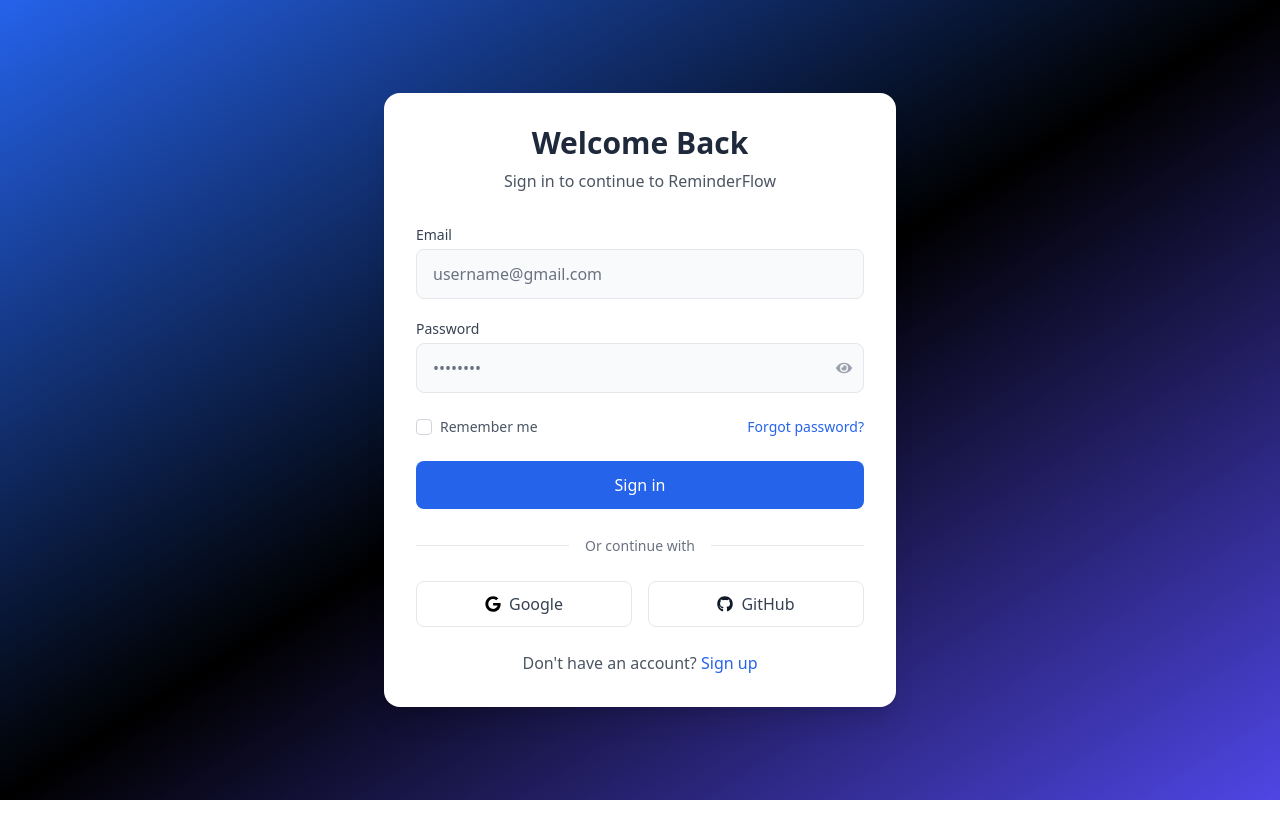
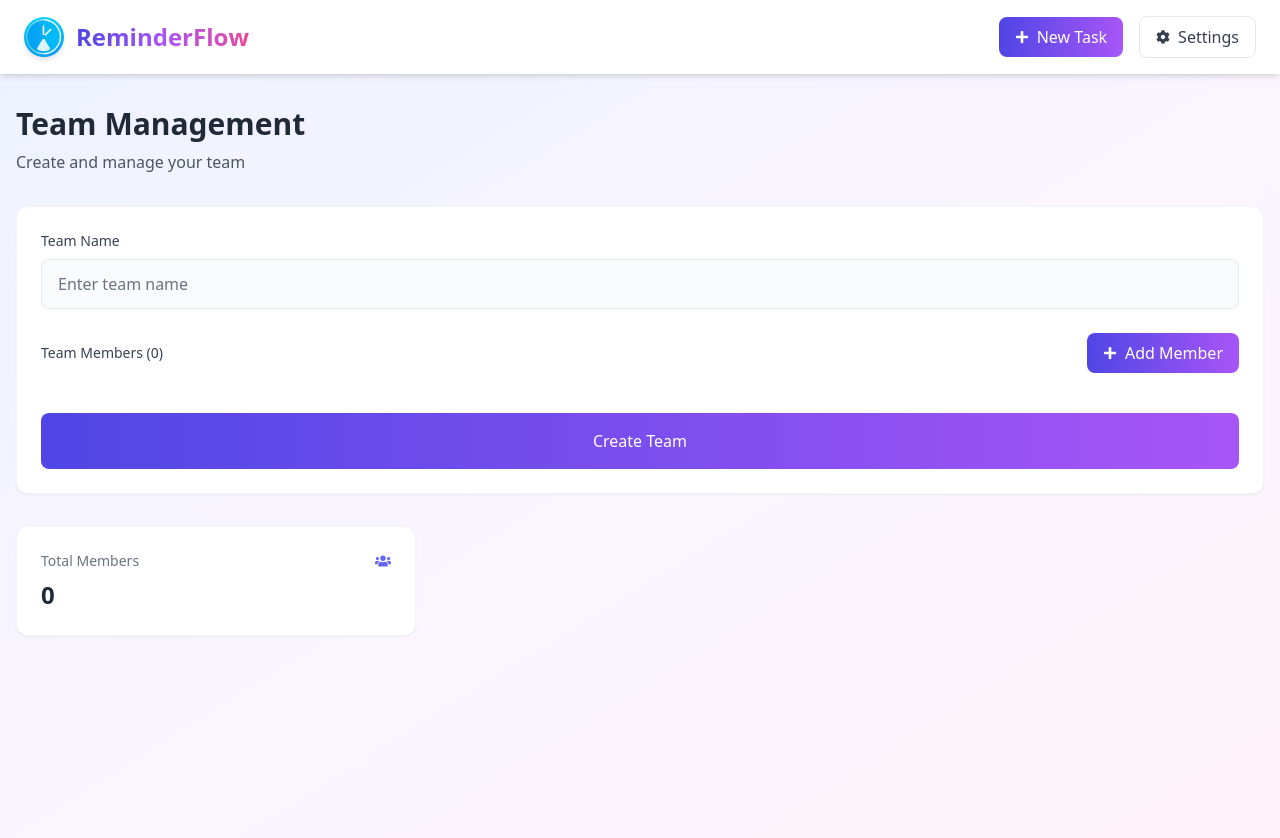
Before and after one commit to dev-code-create/ReminderFlow, a React (Vite) app in the folder Client/: page /create-team in a window 1280 px wide. Before the commit this address led to /login. Shown: the top 838 px of the page. Before the commit the page ends 800 px from the top, so only its background shows below. Built offline with nearby package versions, Linux system fonts and the light colour scheme.

Commit message:
TeamManagement Page done

```diff
--- a/Client/src/App.jsx
+++ b/Client/src/App.jsx
@@ -6,6 +6,7 @@
 import Register from "./components/auth/Register";
 import TaskForm from "./components/tasks/TaskForm";
 import Navbar from "./components/common/Navbar";
+import TeamManagement from "./components/TeamManagement";
 const PrivateRoute = ({ children }) => {
   const { user, loading } = useAuth();
   if (loading) return <div>Loading...</div>;
@@ -33,6 +34,7 @@
         />
         <Route path="/create-task" element={<TaskForm />} />
         <Route path="/edit-task/:taskId" element={<TaskForm isEdit={true} />} />
+        <Route path="/create-team" element={<TeamManagement />} />
         <Route path="*" element={<Navigate to="/dashboard" />} />
       </Routes>
     </AuthProvider>
--- a/Client/src/components/TeamManagement.jsx
+++ b/Client/src/components/TeamManagement.jsx
@@ -1,26 +1,263 @@
+import { useState } from "react";
+import { motion, AnimatePresence } from "framer-motion";
+import {
+  FaUserPlus,
+  FaUsers,
+  FaUserCog,
+  FaChartLine,
+  FaTimes,
+  FaPlus,
+} from "react-icons/fa";
 import apiClient from "../services/api";
 
 const TeamManagement = () => {
-  const [teams, setTeams] = useState("");
+  const [teamName, setTeamName] = useState("");
   const [members, setMembers] = useState([]);
-  const [newMember, setNewMember] = useState("");
+  const [showAddMember, setShowAddMember] = useState(false);
+  const [newMember, setNewMember] = useState({
+    email: "",
+    role: "member",
+    tasks: "",
+  });
+  const [error, setError] = useState("");
 
-  const addMember = () => {
-    if (newMember.trim()) {
+  const handleAddMember = (e) => {
+    e.preventDefault();
+    if (newMember.email.trim() && newMember.role && newMember.tasks.trim()) {
       setMembers([...members, newMember]);
-      setNewMember("");
+      setNewMember({ email: "", role: "member", tasks: "" });
+      setShowAddMember(false);
+      setError("");
+    } else {
+      setError("Please fill all member details");
     }
   };
 
-  const handleSubmit = async () => {
+  const handleRemoveMember = (indexToRemove) => {
+    setMembers(members.filter((_, index) => index !== indexToRemove));
+  };
+
+  const handleSubmit = async (e) => {
+    e.preventDefault();
     try {
+      if (!teamName.trim()) {
+        setError("Please enter a team name");
+        return;
+      }
+      if (members.length === 0) {
+        setError("Please add at least one member");
+        return;
+      }
+
       await apiClient.post("/teams", { name: teamName, members });
       alert("Team created successfully");
+      setTeamName("");
+      setMembers([]);
+      setError("");
     } catch (error) {
-      console.error(error);
+      setError(error.response?.data?.message || "Failed to create team");
     }
-    return <div></div>;
   };
+
+  return (
+    <div className="min-h-screen bg-gradient-to-br from-indigo-50 via-purple-50 to-pink-50 py-8">
+      <div className="max-w-7xl mx-auto px-4">
+        {/* Header Section */}
+        <motion.div
+          initial={{ opacity: 0, y: -20 }}
+          animate={{ opacity: 1, y: 0 }}
+          className="mb-8"
+        >
+          <h1 className="text-3xl font-bold text-gray-800 mb-2">
+            Team Management
+          </h1>
+          <p className="text-gray-600">Create and manage your team</p>
+        </motion.div>
+
+        {/* Team Creation Form */}
+        <form
+          onSubmit={handleSubmit}
+          className="bg-white rounded-xl shadow-sm border border-gray-100 p-6 mb-8"
+        >
+          <div className="space-y-6">
+            {error && (
+              <div className="bg-red-50 border-l-4 border-red-400 p-4 text-red-700">
+                {error}
+              </div>
+            )}
+
+            <div>
+              <label className="block text-sm font-medium text-gray-700 mb-2">
+                Team Name
+              </label>
+              <input
+                type="text"
+                value={teamName}
+                onChange={(e) => setTeamName(e.target.value)}
+                className="w-full px-4 py-3 bg-gray-50 border border-gray-200 rounded-lg
+                          focus:outline-none focus:ring-2 focus:ring-indigo-500 focus:border-transparent
+                          transition-all duration-300"
+                placeholder="Enter team name"
+              />
+            </div>
+
+            {/* Member List */}
+            <div className="space-y-4">
+              <div className="flex justify-between items-center">
+                <label className="block text-sm font-medium text-gray-700">
+                  Team Members ({members.length})
+                </label>
+                <motion.button
+                  whileHover={{ scale: 1.05 }}
+                  whileTap={{ scale: 0.95 }}
+                  onClick={(e) => {
+                    e.preventDefault();
+                    setShowAddMember(true);
+                  }}
+                  className="flex items-center gap-2 px-4 py-2 bg-gradient-to-r from-indigo-600 to-purple-500
+                           text-white rounded-lg hover:shadow-lg transition-all duration-300"
+                >
+                  <FaPlus className="text-sm" />
+                  <span>Add Member</span>
+                </motion.button>
+              </div>
+
+              <AnimatePresence>
+                {showAddMember && (
+                  <motion.form
+                    onSubmit={handleAddMember}
+                    initial={{ opacity: 0, height: 0 }}
+                    animate={{ opacity: 1, height: "auto" }}
+                    exit={{ opacity: 0, height: 0 }}
+                    className="bg-gray-50 p-4 rounded-lg"
+                  >
+                    <div className="grid grid-cols-1 md:grid-cols-3 gap-4">
+                      <input
+                        type="email"
+                        value={newMember.email}
+                        onChange={(e) =>
+                          setNewMember({ ...newMember, email: e.target.value })
+                        }
+                        className="px-4 py-3 bg-white border border-gray-200 rounded-lg
+                                focus:outline-none focus:ring-2 focus:ring-indigo-500 focus:border-transparent
+                                transition-all duration-300"
+                        placeholder="Enter member email"
+                      />
+                      <select
+                        value={newMember.role}
+                        onChange={(e) =>
+                          setNewMember({ ...newMember, role: e.target.value })
+                        }
+                        className="px-4 py-3 bg-white border border-gray-200 rounded-lg
+                                focus:outline-none focus:ring-2 focus:ring-indigo-500 focus:border-transparent
+                                transition-all duration-300"
+                      >
+                        <option value="member">Team Member</option>
+                        <option value="leader">Team Leader</option>
+                        <option value="admin">Admin</option>
+                      </select>
+                      <div className="flex gap-2">
+                        <input
+                          type="text"
+                          value={newMember.tasks}
+                          onChange={(e) =>
+                            setNewMember({
+                              ...newMember,
+                              tasks: e.target.value,
+                            })
+                          }
+                          className="flex-1 px-4 py-3 bg-white border border-gray-200 rounded-lg
+                                  focus:outline-none focus:ring-2 focus:ring-indigo-500 focus:border-transparent
+                                  transition-all duration-300"
+                          placeholder="Enter tasks"
+                        />
+                        <motion.button
+                          type="submit"
+                          whileHover={{ scale: 1.02 }}
+                          whileTap={{ scale: 0.98 }}
+                          className="px-6 py-3 bg-gradient-to-r from-indigo-600 to-purple-500
+                                 text-white rounded-lg hover:shadow-lg transition-all duration-300"
+                        >
+                          <FaUserPlus className="text-lg" />
+                        </motion.button>
+                      </div>
+                    </div>
+                  </motion.form>
+                )}
+              </AnimatePresence>
+
+              <div className="space-y-2">
+                {members.map((member, index) => (
+                  <motion.div
+                    key={index}
+                    initial={{ opacity: 0, x: -20 }}
+                    animate={{ opacity: 1, x: 0 }}
+                    exit={{ opacity: 0, x: 20 }}
+                    className="flex items-center justify-between p-4 bg-gray-50 rounded-lg hover:shadow-md transition-all duration-300"
+                  >
+                    <div className="flex-1 grid grid-cols-1 md:grid-cols-3 gap-4">
+                      <div>
+                        <span className="text-sm text-gray-500">Email</span>
+                        <p className="text-gray-700">{member.email}</p>
+                      </div>
+                      <div>
+                        <span className="text-sm text-gray-500">Role</span>
+                        <p className="text-gray-700 capitalize">
+                          {member.role}
+                        </p>
+                      </div>
+                      <div>
+                        <span className="text-sm text-gray-500">Tasks</span>
+                        <p className="text-gray-700">{member.tasks}</p>
+                      </div>
+                    </div>
+                    <motion.button
+                      whileHover={{ scale: 1.1 }}
+                      whileTap={{ scale: 0.9 }}
+                      onClick={(e) => {
+                        e.preventDefault();
+                        handleRemoveMember(index);
+                      }}
+                      className="ml-4 text-red-500 hover:text-red-700"
+                    >
+                      <FaTimes />
+                    </motion.button>
+                  </motion.div>
+                ))}
+              </div>
+            </div>
+
+            <motion.button
+              type="submit"
+              whileHover={{ scale: 1.02 }}
+              whileTap={{ scale: 0.98 }}
+              className="w-full py-4 bg-gradient-to-r from-indigo-600 to-purple-500
+                       text-white rounded-lg font-medium hover:shadow-lg
+                       transition-all duration-300"
+            >
+              Create Team
+            </motion.button>
+          </div>
+        </form>
+
+        {/* Stats Section */}
+        <div className="grid grid-cols-1 md:grid-cols-3 gap-6">
+          <motion.div
+            whileHover={{ scale: 1.02 }}
+            className="bg-white p-6 rounded-xl shadow-sm border border-gray-100"
+          >
+            <div className="flex items-center justify-between">
+              <h3 className="text-gray-500 text-sm">Total Members</h3>
+              <FaUsers className="text-indigo-500" />
+            </div>
+            <p className="text-2xl font-bold text-gray-800 mt-2">
+              {members.length}
+            </p>
+          </motion.div>
+        </div>
+      </div>
+    </div>
+  );
 };
 
 export default TeamManagement;
```
